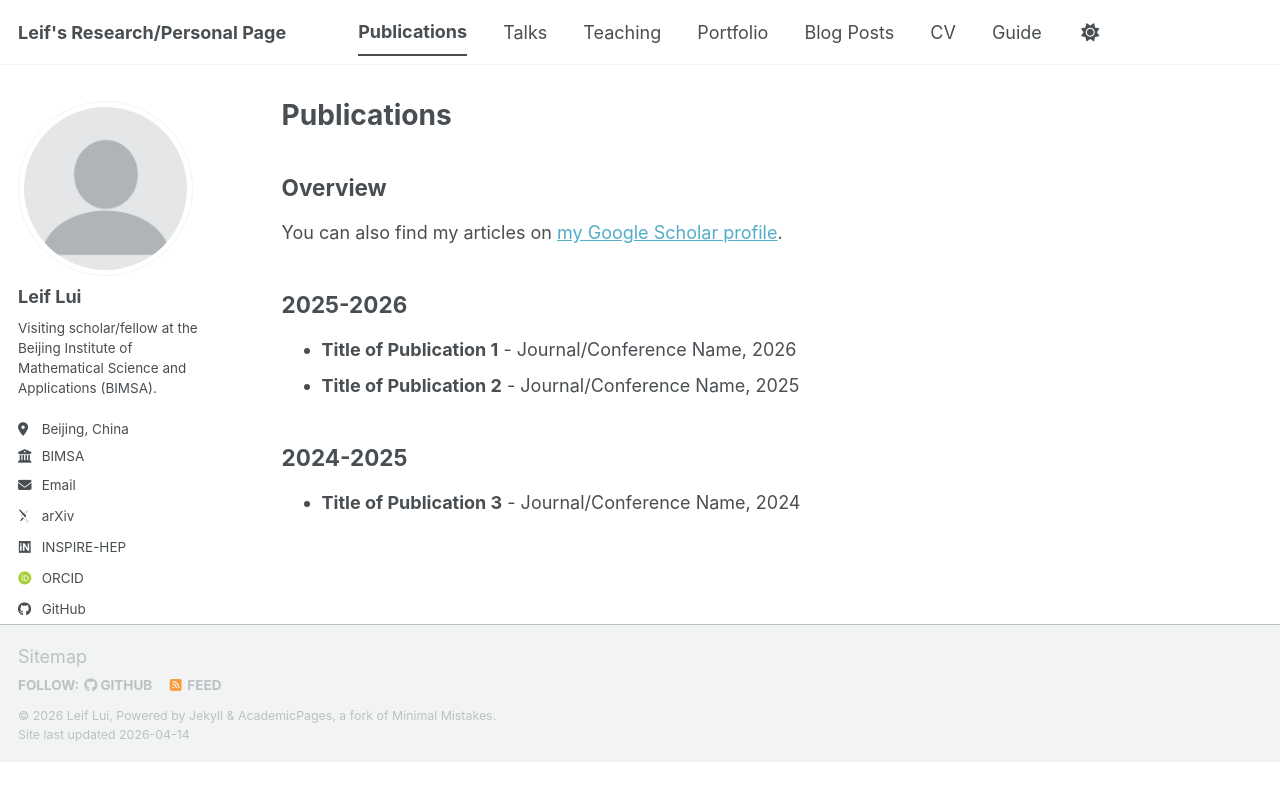
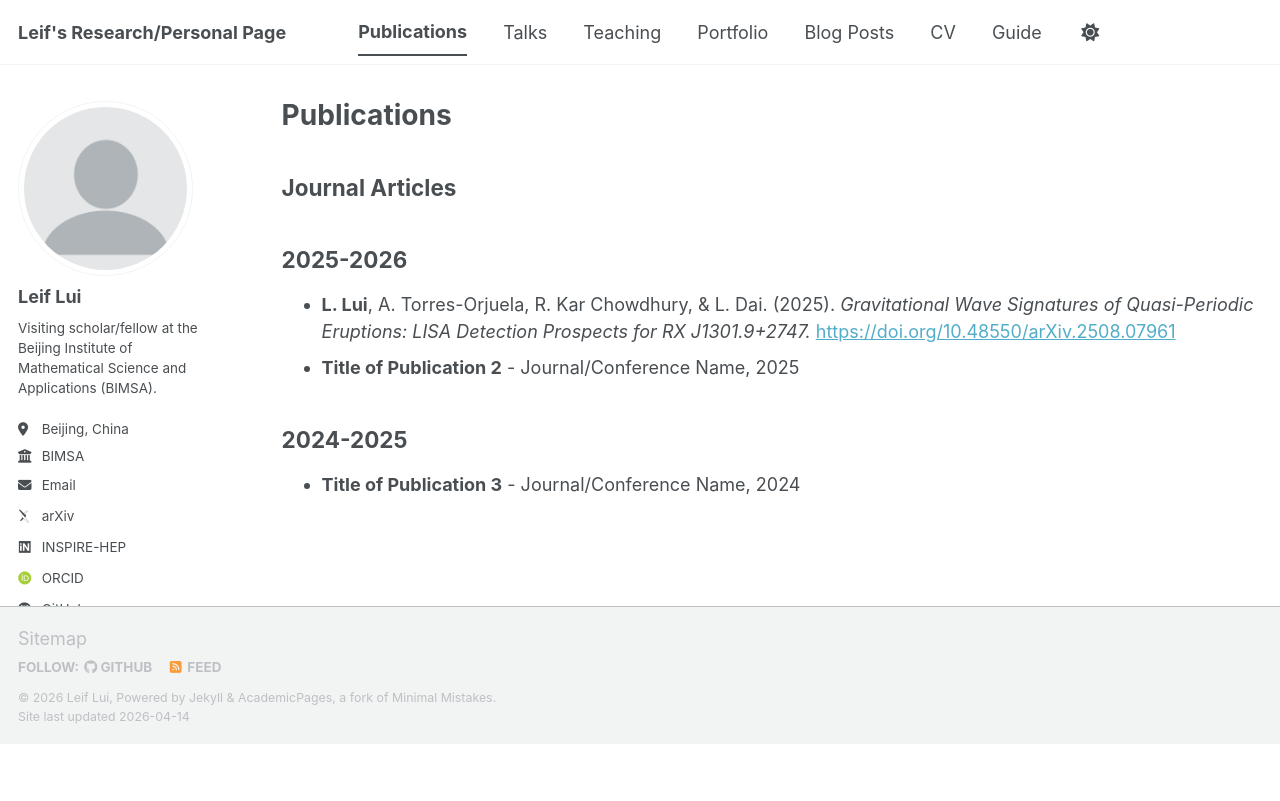
Before and after one commit to leiflui/leiflui.github.io, a Jekyll site: the page built from _pages/publications.md, in a window 1280 px wide. Shown: the top 801 px of the page. Built offline with Jekyll 4.4.1, drawn with Linux system fonts in a browser that asks for light colours; some web fonts are replaced; a script bundle is joined from its source files by our own code; library files that are not in the unit come from our copies.

Commit message:
Update publications.md

```diff
--- a/_pages/publications.md
+++ b/_pages/publications.md
@@ -5,13 +5,11 @@ permalink: /publications/
 author_profile: true
 ---
 
-## Overview
-
-You can also find my articles on [my Google Scholar profile]({{site.author.googlescholar}}).
+## Journal Articles
 
 ## 2025-2026
 
-- **Title of Publication 1** - Journal/Conference Name, 2026
+- **L. Lui**, A. Torres-Orjuela, R. Kar Chowdhury, &  L. Dai. (2025). *Gravitational Wave Signatures of Quasi-Periodic Eruptions: LISA Detection Prospects for RX J1301.9+2747.* [https://doi.org/10.48550/arXiv.2508.07961](https://arxiv.org/abs/2508.07961)
 - **Title of Publication 2** - Journal/Conference Name, 2025
 
 ## 2024-2025
```
